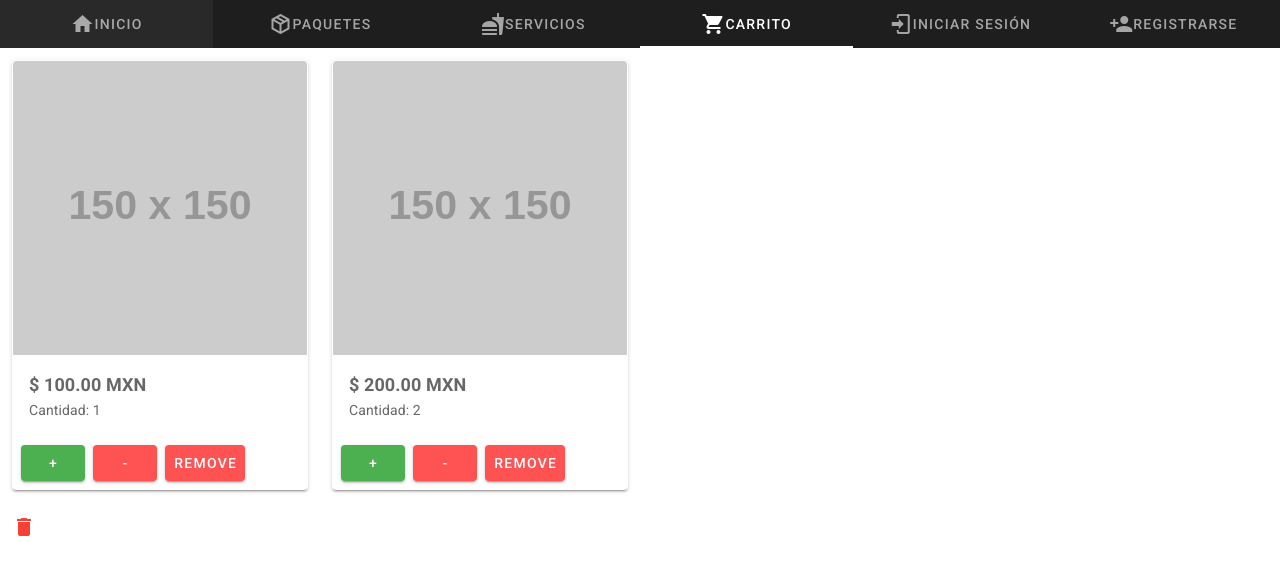
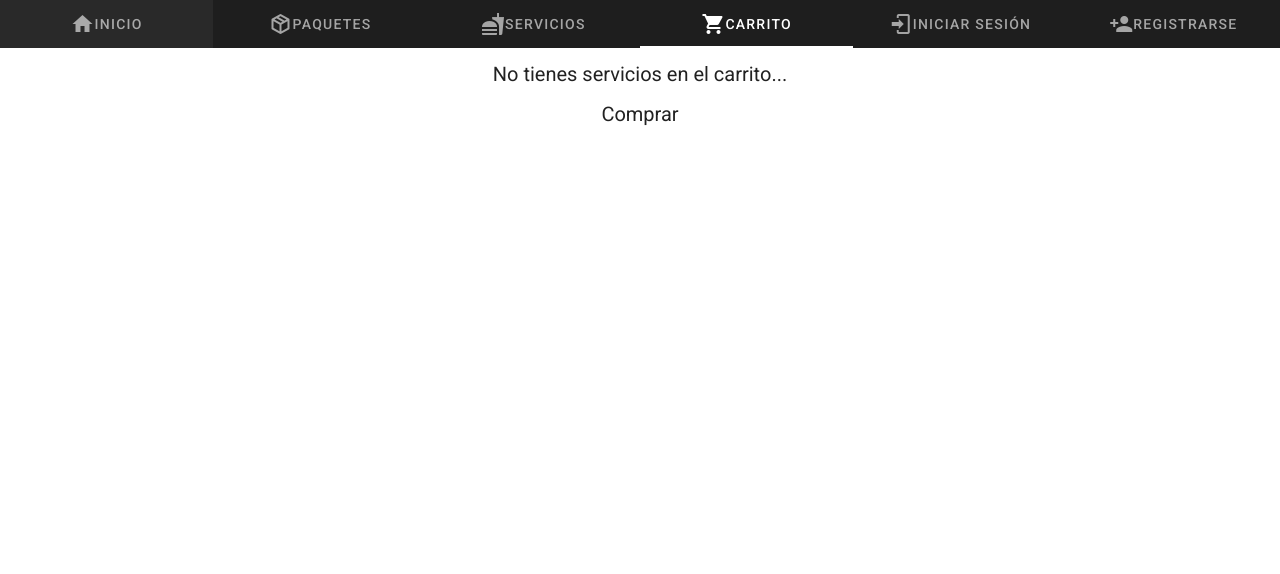
Before and after one commit to DiegoValentin1/foodster-front, a Vue app: page /home/carrito in a window 1280 px wide. Shown: the top 574 px of the page. Built offline with nearby package versions, Linux system fonts and the light colour scheme; what vue-sweetalert2, vuejs-noty would draw is missing.

Commit message:
[ADD] Cart functionality 60%

```diff
--- a/src/components/cliente/components/CardService.vue
+++ b/src/components/cliente/components/CardService.vue
@@ -12,10 +12,7 @@
       ></v-progress-linear>
     </template>
 
-    <v-img
-        height="150"
-        :src="servicio.imagen"
-    ></v-img>
+    <v-img height="150" :src="servicio.imagen"></v-img>
 
     <v-card-title class="text-h6">{{ servicio.nombre }}</v-card-title>
 
@@ -36,35 +33,50 @@
     <v-divider class="mx-2"></v-divider>
     <v-card-actions>
       <v-btn
+        v-if="!inCart"
         color="deep-purple lighten-2"
         text
-          @click="agregarElemento"
+        @click="agregarElemento(servicio)"
       >
         Agregar al carrito
       </v-btn>
+      <div v-else >Ya en carrito</div>
     </v-card-actions>
   </v-card>
 </template>
 
 <script>
+import { useCartStore } from "../../../stores/cart.store";
+
 export default {
   data: () => ({
     loading: false,
     selection: 1,
     show: false,
+    inCart: false,
   }),
 
   props: {
     servicio: {
       type: Object,
-    }
+    },
+  },
+  mounted() {
+    this.setIsInCart();
   },
 
   methods: {
-    agregarElemento() {
-      this.loading = true
-      setTimeout(() => (this.loading = false), 2000)
+    agregarElemento(item) {
+      const cart = useCartStore();
+      this.loading = true;
+      cart.addStuff(item);
+      this.setIsInCart();
+      this.loading = false;
+    },
+    setIsInCart() {
+      const cart = useCartStore();
+      this.inCart = cart.isInCart(this.$props.servicio.idServicio);
     },
   },
-}
+};
 </script>
--- a/src/components/cliente/components/Servicios.vue
+++ b/src/components/cliente/components/Servicios.vue
@@ -69,6 +69,7 @@ export default {
       if (response) {
         this.totalPages = response.totalPages;
         this.services = response.content;
+        console.log(this.services);
       } else {
         this.totalPages = 0;
         this.services = [];
--- a/src/components/cliente/components/ShoppingCart.vue
+++ b/src/components/cliente/components/ShoppingCart.vue
@@ -5,109 +5,147 @@
         <v-progress-circular indeterminate></v-progress-circular>
       </v-row>
       <v-row v-else-if="carrito.length > 0">
-                <v-col cols="12" sm="6" md="3" v-for="(item, index) in carrito" :key="item.servicios.id_producto">
-                    <v-card draggable="true" @dragstart="dragStart(index)" @dragover.prevent @drop="drop(index)">
-                        <v-img :src="item.imagen"></v-img>
+        <v-col
+          cols="12"
+          sm="6"
+          md="3"
+          v-for="(item, index) in carrito"
+          :key="index"
+        >
+          <v-card
+            draggable="true"
+            @dragstart="dragStart(index)"
+            @dragover.prevent
+            @drop="drop(index)"
+          >
+            <!-- <v-img :src="item.imagen"></v-img> -->
             <v-card-text>
-                            <div class="font-bold text-lg">{{ "$ " + item.precio.toFixed(2) + " MXN" }}</div>
+              <div class="font-bold text-lg">
+                {{ `$ ${item.precio && item.precio.toFixed(2)} MXN` }}
+              </div>
               <div>{{ "Cantidad: " + item.cantidad }}</div>
               <!-- Add other item details here -->
             </v-card-text>
             <v-card-actions>
-                            <v-btn color="success" @click="incrementQuantity(item)">+</v-btn>
-                            <v-btn color="error" @click="decrementQuantity(item)">-</v-btn>
-                            <v-btn color="error" @click="removeFromCart(item)">Remove</v-btn>
+              <v-btn color="success" @click="incrementQuantity(item.idServicio)">+</v-btn>
+              <v-btn
+                color="error"
+                @click="decrementQuantity(item.idServicio)"
+                >-</v-btn
+              >
+              <v-btn
+                color="error"
+                @click="removeFromCart(item.idServicio)"
+                >Remove</v-btn
+              >
             </v-card-actions>
           </v-card>
         </v-col>
         <v-col cols="12">
-                    <v-icon color="red" @drop="removeFromCartDrag()" @dragover.prevent>mdi-delete</v-icon>
+          <v-icon color="red" @drop="removeFromCartDrag()" @dragover.prevent
+            >mdi-delete</v-icon
+          >
         </v-col>
       </v-row>
       <v-row v-else>
         <v-col cols="12">
-                    <div class="text-center text-xl">No tienes servicios en el carrito...</div>
+          <div class="text-center text-xl">
+            No tienes servicios en el carrito...
+          </div>
         </v-col>
       </v-row>
     </v-container>
+    <v-row>
+        <v-col cols="12">
+          <div class="text-center text-xl" @click="buyCart()">
+            Comprar
+          </div>
+        </v-col>
+      </v-row>
   </v-app>
 </template>
 
 <script>
-import { ref, onMounted } from 'vue';
+import { useCartStore } from "../../../stores/cart.store";
 
 export default {
-    setup() {
-        const carrito = [
-            {
-                servicios: {
-                    id_producto: 1,
-                    nombre: 'Servicio 1',
+  data() {
+    return {
+      carrito: [],
+      loading: false,
+      draggedItemIndex: 0,
+    };
   },
-                imagen: 'https://via.placeholder.com/150',
-                precio: 100,
-                cantidad: 1,
-            },
-            {
-                servicios: {
-                    id_producto: 2,
-                    nombre: 'Servicio 2',
-                },
-                imagen: 'https://via.placeholder.com/150',
-                precio: 200,
-                cantidad: 2,
-            },
-        ]
-        const loading = ref(false);
-        const draggedItemIndex = ref(null);
-
-        const fetchCarrito = async () => {
+  methods: {
+    async fetchCarrito() {
       loading.value = true;
       // Fetch cart items from server
       loading.value = false;
-        };
+    },
 
-        onMounted(fetchCarrito);
+    incrementQuantity(idServicio) {
+      this.carrito = this.carrito.map((item)=>{
+        if (item.idServicio == idServicio) {
+        item.cantidad +=1;
+        }
+        return item;
 
-        const incrementQuantity = (item) => {
-            // Increment item quantity
-        };
+      });
+    },
 
-        const decrementQuantity = (item) => {
-            // Decrement item quantity
-        };
+    decrementQuantity(idServicio) {
+      let itemToRemove = false;
+      this.carrito = this.carrito.map((item) => {
+        if (item.idServicio === idServicio) {
+          if (item.cantidad > 1) {
+            item.cantidad -= 1;
+          } else {
+            itemToRemove = true;
+          }
+        }
+        return item;
+      });
 
-        const removeFromCart = (item) => {
-            // Remove item from cart
-        };
-        const removeFromCartDrag = () => {
+      if (itemToRemove) {
+        this.removeFromCart(idServicio);
+      }
+    },
+
+    removeFromCart(idServicio) {
+      const cart = useCartStore();
+      cart.substractStuff(idServicio);
+      this.loadCart();
+    },
+    removeFromCartDrag() {
       const index = draggedItemIndex.value;
 
-            console.log('removeFromCartDrag',  carrito.pop(index));
+      console.log("removeFromCartDrag", carrito.pop(index));
       draggedItemIndex.value = null;
-
-        };
-
-        const dragStart = (index) => {
+    },
+    dragStart(index) {
       draggedItemIndex.value = index;
-        };
-
-        const drop = (index) => {
+    },
+    drop(index) {
       const itemToMove = carrito.splice(draggedItemIndex.value, 1)[0];
       carrito.splice(index, 0, itemToMove);
       draggedItemIndex.value = null;
-        };
+    },
+    loadCart() {
+      const cart = useCartStore();
+      this.carrito = cart.cart;
+      console.log(this.carrito);
+    },
+    buyCart(){
+        if(this.carrito.length === 0)return alert("No hay cosas puto");
+        const envio = this.carrito.map((item)=>{
+            return {cantidad: item.cantidad, idServicio:item.idServicio}
+        });
 
-        return {
-            carrito,
-            loading,
-            incrementQuantity,
-            decrementQuantity,
-            removeFromCart,
-            removeFromCartDrag, // Add this line
-            dragStart,
-            drop,
-        };
+        console.log(envio);
+    }
+  },
+  mounted() {
+    this.loadCart();
   },
 };
 </script>
--- /dev/null
+++ b/src/stores/cart.store.js
@@ -0,0 +1,25 @@
+import {defineStore} from 'pinia';
+import {showNotification} from "@/utils/notification";
+import {axiosClient} from "@/utils/axios-client";
+import router from "@/router";
+
+const baseUrl = `/eventos`;
+
+export const useCartStore = defineStore({
+    id: 'cart', state: () => ({
+        cart: [],
+
+    }), actions: {
+            addStuff(nuevoServicio) {
+            this.cart = [...this.cart, {...nuevoServicio, cantidad:1}];
+            showNotification('success', 'Articulo añadido correctamente');
+            }, substractStuff(idServicio) {
+                this.cart = this.cart.filter((item) => item.idServicio !== idServicio);
+                showNotification('success', 'Articulo sustraido correctamente');
+                console.log(this.$state);
+            },
+            isInCart(idServicio){
+                return this.cart.some(item=> item.idServicio === idServicio);
+            }
+    }
+});
```
Lines whose indentation alone changed are shown as unchanged.
